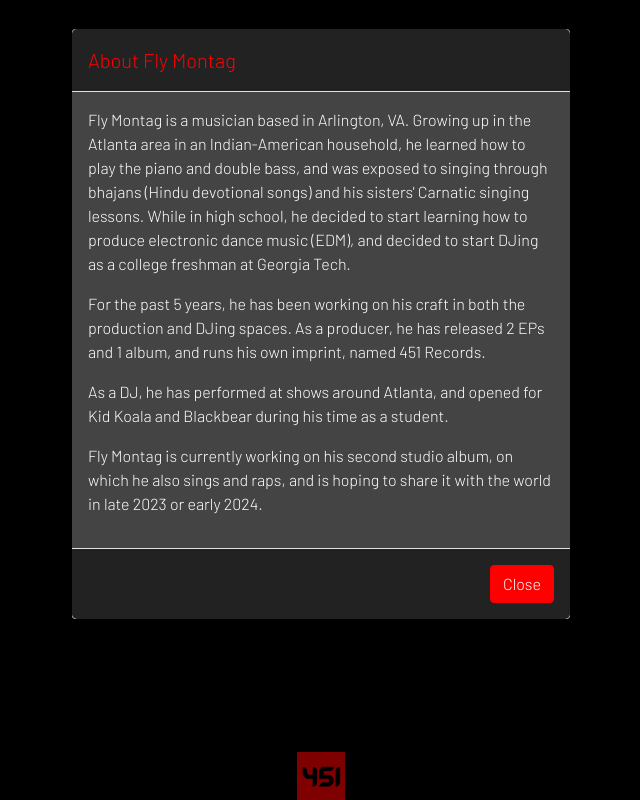
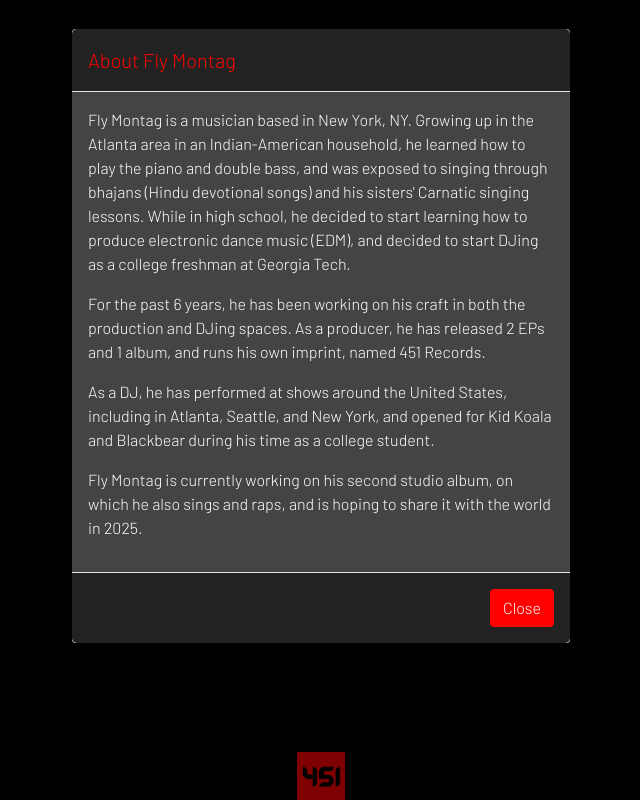
Before and after one commit to hdemusg/flymontag-site, a website: page index.html in a window 1280 px wide. Both pictures are taken after a click on the button "About". Shown: the whole page, without its empty margins (319-959 px from the left). Drawn offline with nearby package versions, Linux system fonts and the light colour scheme.

Commit message:
updated content

```diff
--- a/index.html
+++ b/index.html
@@ -120,20 +120,20 @@
                   <div class="modal-body">
 
                     <p>
-                    Fly Montag is a musician based in Arlington, VA.
+                    Fly Montag is a musician based in New York, NY.
                     Growing up in the Atlanta area in an Indian-American household, he learned how to play the piano and double bass, and was exposed to singing through bhajans (Hindu devotional songs) and his sisters' Carnatic singing lessons.
                     While in high school, he decided to start learning how to produce electronic dance music (EDM), and decided to start DJing as a college freshman at Georgia Tech.
                     </p>
                     <p>
-                    For the past 5 years, he has been working on his craft in both the production and DJing spaces. As a producer, he has released 2 EPs and 1 album, and runs his own imprint, named 451 Records.
+                    For the past 6 years, he has been working on his craft in both the production and DJing spaces. As a producer, he has released 2 EPs and 1 album, and runs his own imprint, named 451 Records.
                     </p>
 
                     <p>
-                    As a DJ, he has performed at shows around Atlanta, and opened for Kid Koala and Blackbear during his time as a student.
+                    As a DJ, he has performed at shows around the United States, including in Atlanta, Seattle, and New York, and opened for Kid Koala and Blackbear during his time as a college student.
                     </p>
 
                     <p>
-                    Fly Montag is currently working on his second studio album, on which he also sings and raps, and is hoping to share it with the world in late 2023 or early 2024.
+                    Fly Montag is currently working on his second studio album, on which he also sings and raps, and is hoping to share it with the world in 2025.
                     </p>
 
                   </div>
```
Also changed, not shown: 1 other file.
